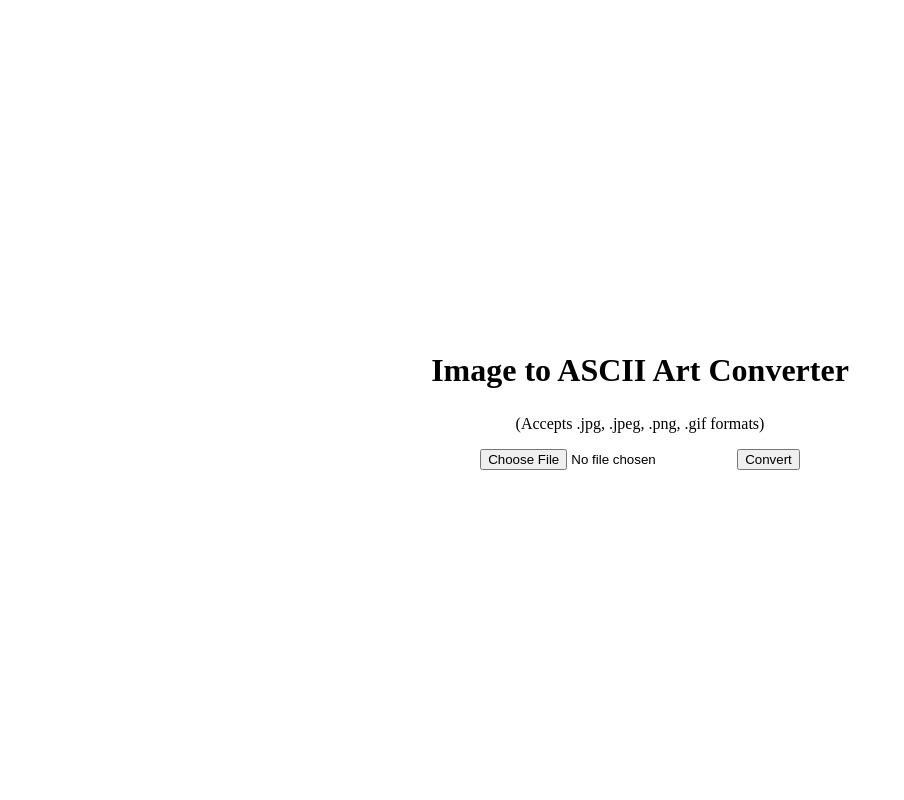
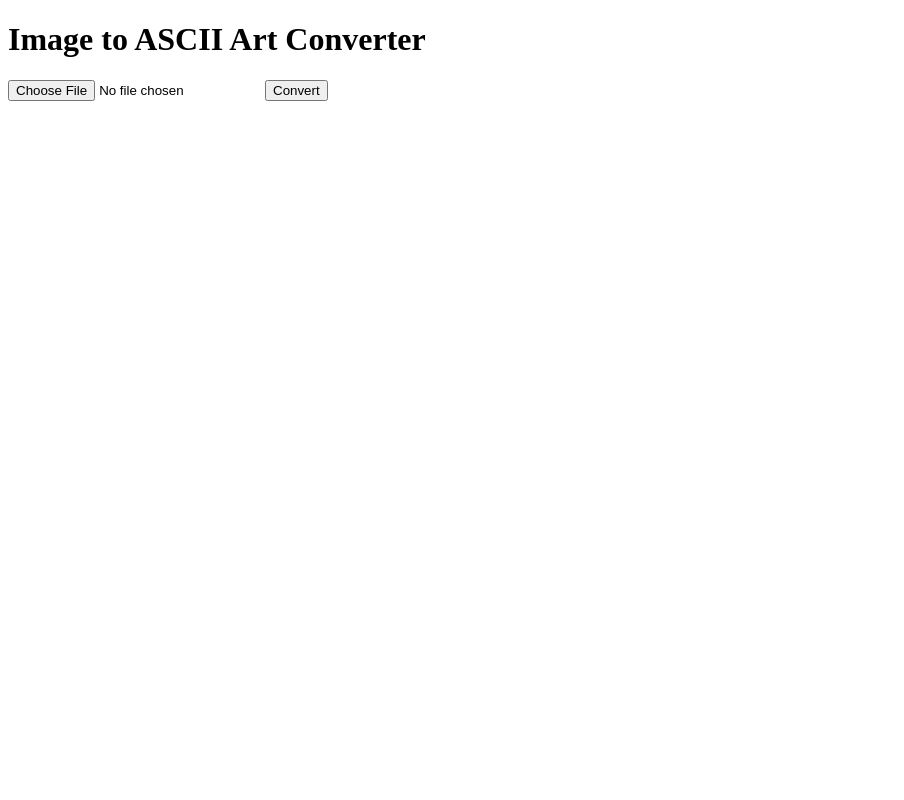
Before and after one commit to zero-to-mastery/ascii-art, a Flask app: page / in a window 1280 px wide. Shown: the whole page, without its empty margins (0-904 px from the left). Run offline with Flask 3, Linux system fonts and the light colour scheme.

Commit message:
Revert "Updated UI of web app."
This reverts commit 860e1ff9e6cda546bf8b710bde07f7ede3d8b4a2.

```diff
--- a/ascii_art_web_app/templates/index.html
+++ b/ascii_art_web_app/templates/index.html
@@ -4,28 +4,9 @@
     <meta charset="UTF-8">
     <meta name="viewport" content="width=device-width, initial-scale=1.0">
     <title>Image to ASCII Art Converter</title>
-    <style>
-        body {
-            display: flex;
-            flex-direction: column;
-            justify-content: center;
-            align-items: center;
-            height: 100vh;
-            margin: 0;
-        }
-
-        h1, p {
-            text-align: center;
-        }
-
-        h1 {
-            margin-bottom: 10px; /* Adjust this value to control the spacing */
-        }
-    </style>
 </head>
 <body>
     <h1>Image to ASCII Art Converter</h1>
-    <p>(Accepts .jpg, .jpeg, .png, .gif formats)</p>
     <form method="POST" enctype="multipart/form-data">
         <input type="file" name="image" accept=".jpg, .jpeg, .png, .gif">
         <input type="submit" value="Convert">
```
Also changed, not shown: 2 other files.
